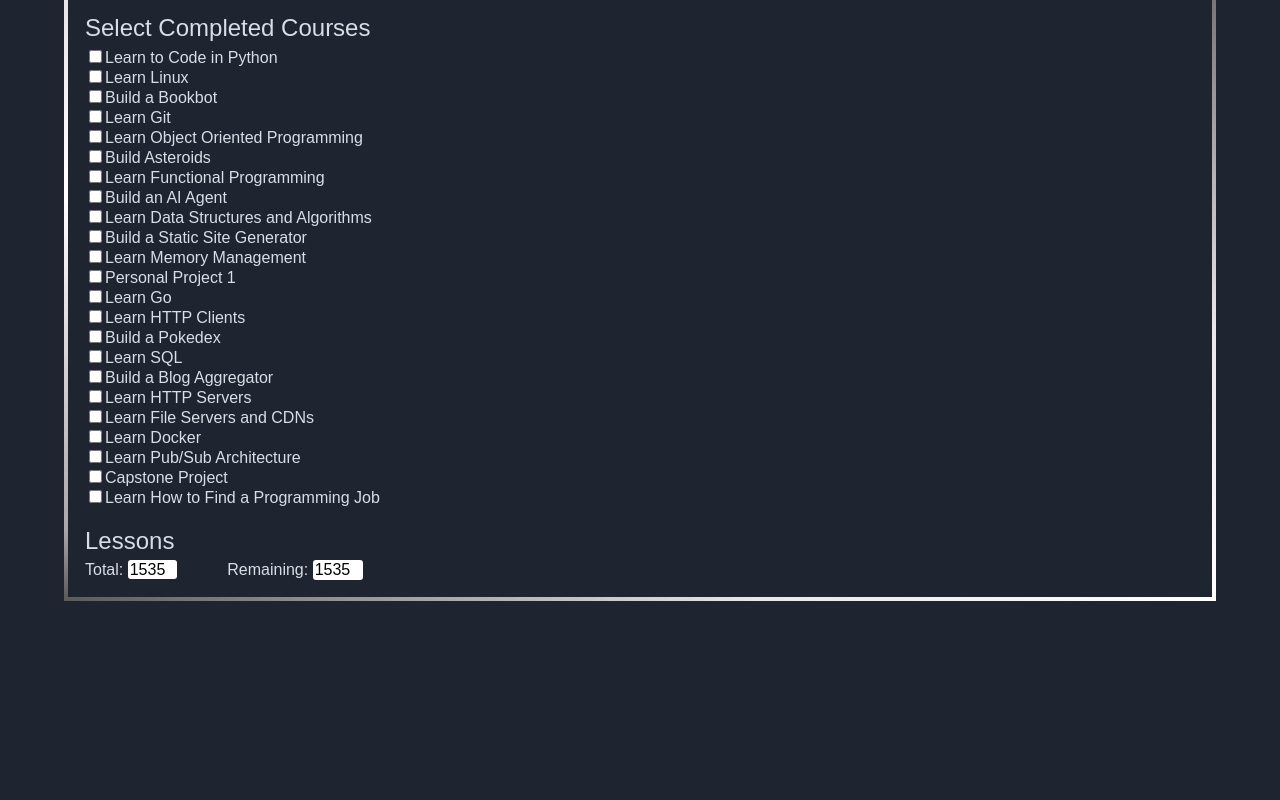
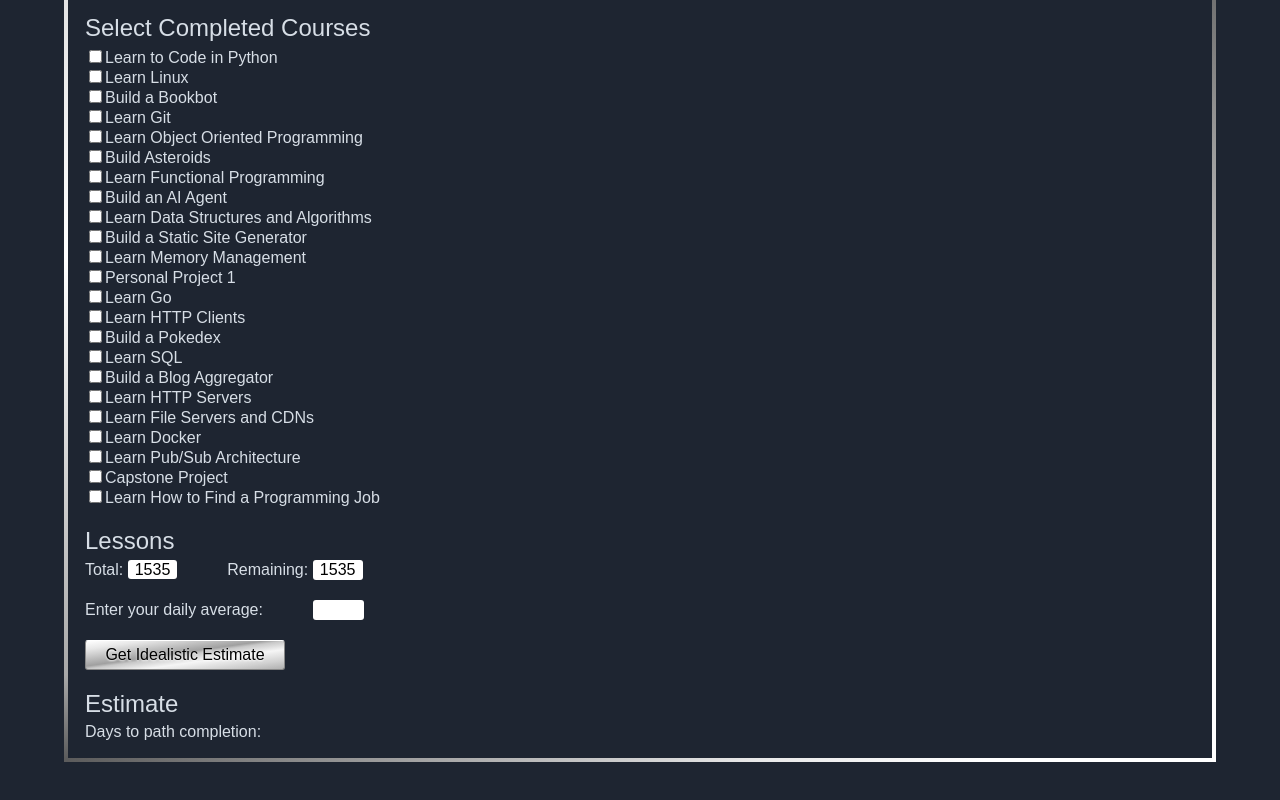
Before and after one commit to CodeForPedro/bootDev-completion-calculator, a website with bundled scripts: page index.html in a window 1280 px wide. Shown: the part 326-1126 px from the top of the page. Before the commit the page ends 977 px from the top, so only its background shows below. Built offline with nearby package versions, Linux system fonts and the light colour scheme; a web font is replaced by a local one.

Commit message:
Add estimate generation

```diff
--- a/index.html
+++ b/index.html
@@ -20,6 +20,7 @@
     <script type="module" src="main.js" defer></script>
   </head>
   <body>
+    <div class="calc">
     <div class="title-sec gold-text">
       <h1>Boot.Dev Completion Calculator</h1>
       <p>Calculate your estimated time to finish!</p>
@@ -40,14 +41,20 @@
           <label for="courses">Select Completed Courses</label>
           <div class="courses"></div>
           <div class="lessons">
-            <div class="remaining-courses">Lessons</div>
-            <div class="values">
-              <div>Total: <span class="total-lessons">110</span></div>
-              <div>Remaining: <input type="text" inputmode="numeric" pattern="[0-9]*" class="remaining-lessons" maxlength="4"></input></div>
-            </div>
+          <div class="title">Lessons</div>
+          <div class="values">
+            <div>Total: <span class="total-lessons">110</span></div>
+            <div>Remaining: <input type="text" inputmode="numeric" pattern="[0-9]*" class="remaining-lessons" maxlength="4"></input></div>
           </div>
+          </div>
+        <div>Enter your daily average: <input type="text" inputmode="numeric" pattern="[0-9]*" class="daily-average" maxlength="4"></div>
+        <div class="button silver-button">Get Idealistic Estimate</div>
+        <div class="estimate">
+          <div class="title">Estimate</div>
+          <div>Days to path completion: <span class="completion-estimate"></span></div>
         </div>
       </div>
     </section>
+    </div>
   </body>
 </html>
--- a/main.js
+++ b/main.js
@@ -49,9 +49,13 @@ function main() {
   generateCourses(currentPath);
   remainingLessonsDom.value = currentPathLength;
   totalLessonsDom.textContent = currentPathLength;
+  let totalCompleted = 0;
+  let totalRemaining = currentPathLength;
+  let daysToFinish;
 
   const select = document.querySelector(".path-options");
   select.addEventListener("change", (e) => {
+    currentPath.forEach((course) => (course.checked = false));
     currentPath = pathMap[e.target.value];
     completedCoursesContainer.innerHTML = "";
     currentPathLength = calculator.getPathLength(currentPath);
@@ -70,10 +74,27 @@ function main() {
     if (!course) return;
 
     course.checked = e.target.checked;
-    let totalCompleted = calculator.getCompletedLength(currentPath);
-    let totalRemaining = currentPathLength - totalCompleted;
+    totalCompleted = calculator.getCompletedLength(currentPath);
+    totalRemaining = currentPathLength - totalCompleted;
     remainingLessonsDom.value = totalRemaining;
     totalLessonsDom.textContent = currentPathLength;
+  });
+
+  const dailyAverageField = document.querySelector(".daily-average");
+  const button = document.querySelector(".button");
+  const completionEle = document.querySelector(".completion-estimate");
+  button.addEventListener("click", (e) => {
+    if (
+      dailyAverageField.value === undefined ||
+      dailyAverageField.value === "" ||
+      dailyAverageField.value === null
+    ) {
+      alert("Enter the average number of lessons you complete a day.");
+    }
+    const dailyAvg = +dailyAverageField.value;
+    totalRemaining = remainingLessonsDom.value;
+    daysToFinish = +totalRemaining / dailyAvg;
+    completionEle.textContent = Math.ceil(daysToFinish);
   });
 }
 
--- a/styles.css
+++ b/styles.css
@@ -35,9 +35,42 @@
       #a8a8a8 45%,
       #5c5c5c 50%,
       #e8e8e8 80%,
-      #ffffff
+      #ffffff 90%
     )
     1;
+}
+
+.silver-button {
+  background: linear-gradient(
+    to bottom right,
+    #ffffff 0%,
+    #e8e8e8 15%,
+    #a0a0a0 45%,
+    #c8c8c8 50%,
+    #f5f5f5 65%,
+    #d0d0d0 85%,
+    #b0b0b0 100%
+  );
+  color: #1a1a1a;
+  border: 1px solid #888;
+  border-top: 1px solid #fff;
+  text-shadow: 0 1px 2px rgba(255, 255, 255, 0.9);
+  display: inline-flex;
+  align-items: center;
+  justify-content: center;
+  cursor: pointer;
+  user-select: none;
+  padding: 0.6rem 1.8rem;
+  border-radius: 6px;
+}
+
+.silver-button:hover {
+  filter: brightness(1.05);
+}
+
+.silver-button:active {
+  filter: brightness(0.95);
+  transform: scale(0.98);
 }
 
 * {
@@ -132,16 +165,11 @@ h1 {
 }
 
 select {
-  /* Resets default spacing and borders */
   padding: 0;
   margin: 0;
   background: transparent;
-
-  /* Inherits typography from the parent container */
   font: inherit;
   color: inherit;
-
-  /* Fixed outline behavior on focus */
   outline: none;
 
   margin-bottom: 20px;
@@ -159,7 +187,11 @@ section {
   font-size: 1rem;
 }
 
-.remaining-courses {
+.lessons {
+  margin-bottom: 20px;
+}
+
+.lessons > .title {
   font-size: 1.5rem;
   margin-bottom: 5px;
 }
@@ -172,21 +204,44 @@ section {
   align-self: center;
 }
 
-.lessons .values div span {
-  padding: 1px 12px 1px 2px;
+.remaining-lessons {
+  width: 50px;
+  font-size: 1rem;
+  border: none;
+  border-radius: 3px;
+  text-align: center;
+}
+
+.total-lessons {
+  margin-right: 50px;
+  padding: 1px 7px 1px 7px;
   background-color: white;
   color: black;
   border-radius: 3px;
   text-align: start;
 }
 
-.remaining-lessons {
-  width: 50px;
+.daily-average {
+  margin-left: 46px;
+  width: 51px;
   font-size: 1rem;
   border: none;
   border-radius: 3px;
+  text-align: center;
+  margin-bottom: 20px;
 }
 
-.total-lessons {
-  margin-right: 50px;
+.button {
+  background-color: grey;
+  padding: 5px;
+  width: 200px;
+  text-align: center;
+  border-radius: 3px;
+  color: black;
+  margin-bottom: 20px;
 }
+
+.estimate > .title {
+  font-size: 1.5rem;
+  margin-bottom: 5px;
+}
```
